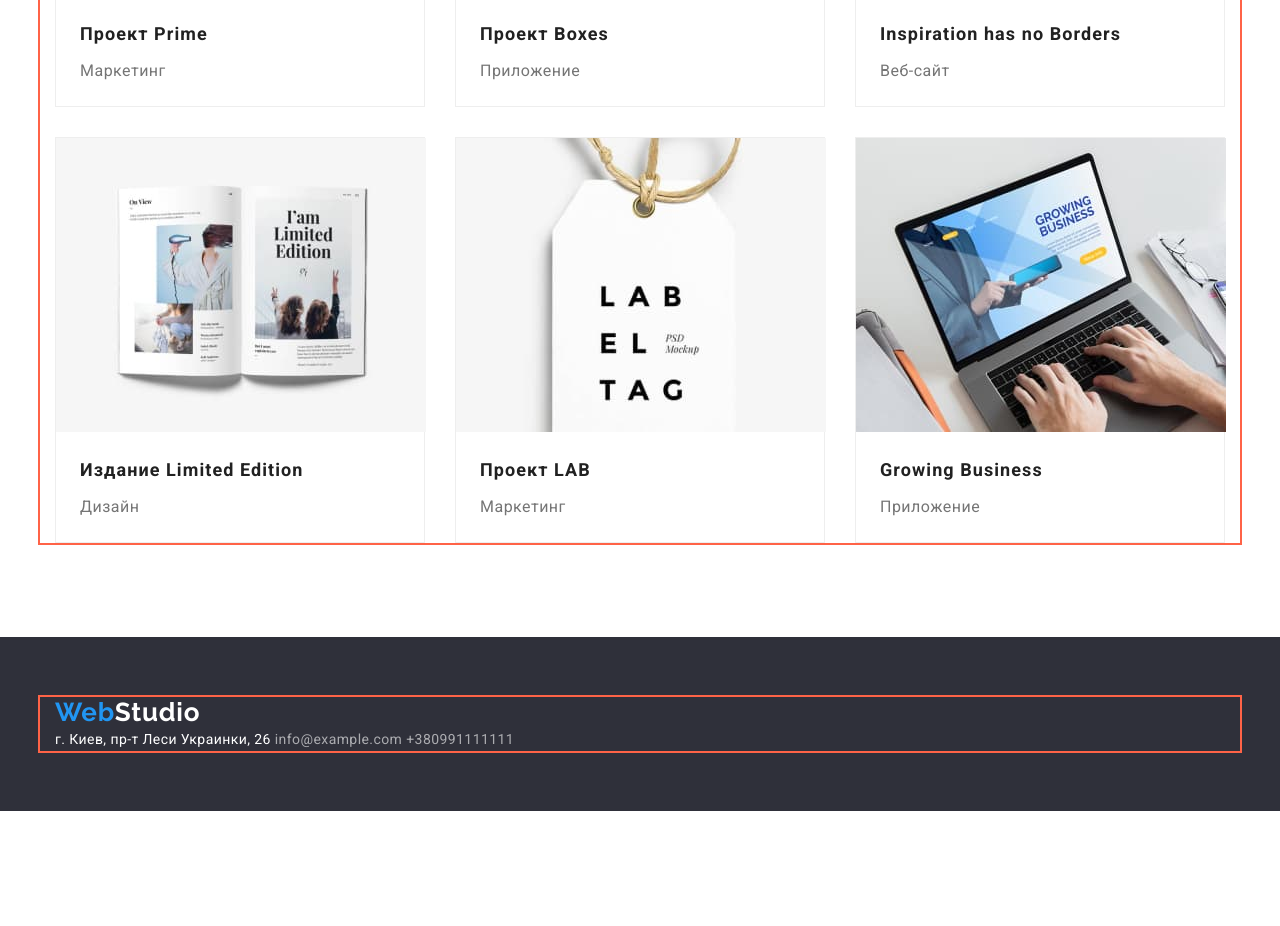
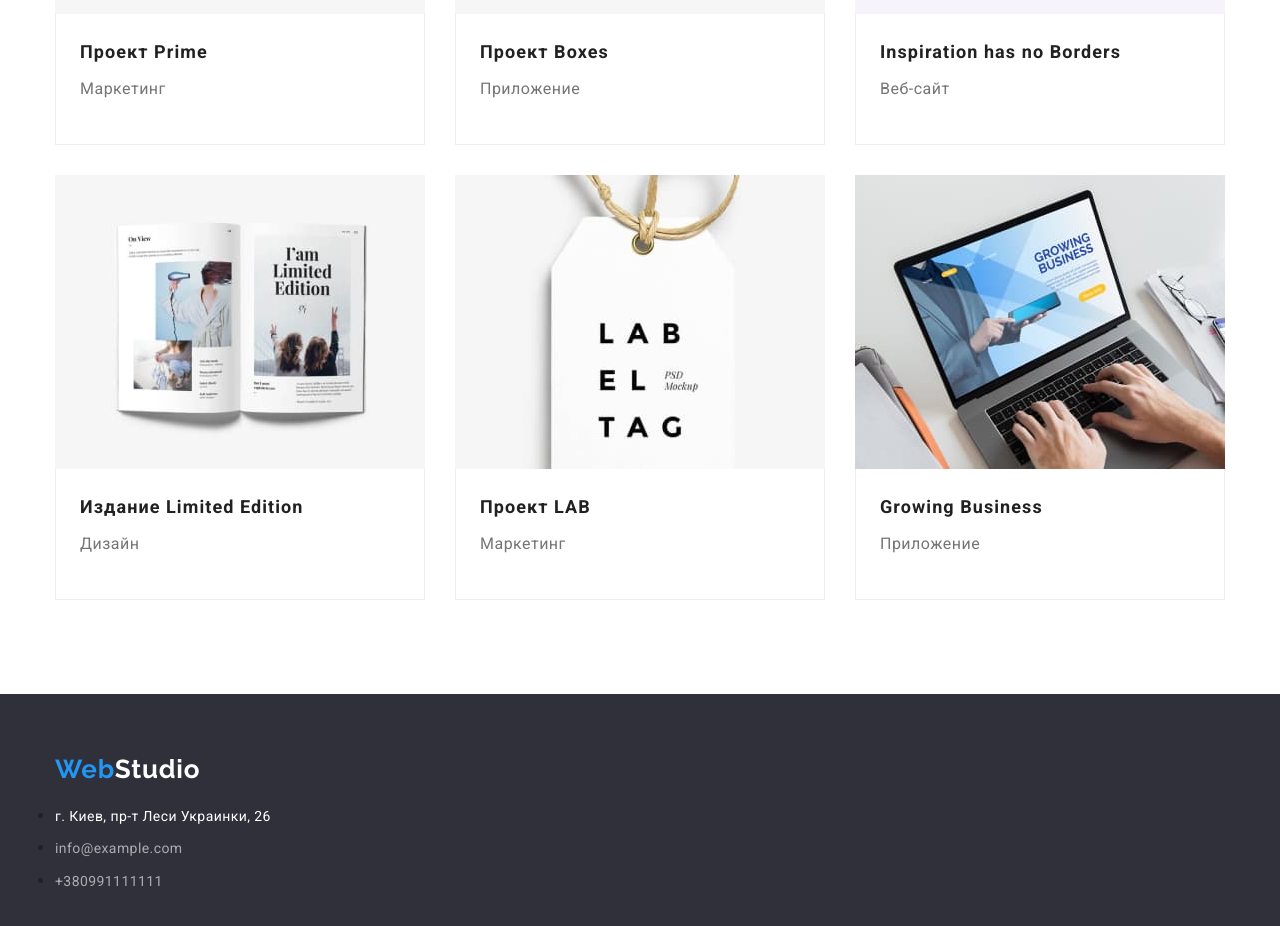
Before and after one commit to Lazyuno1987/goit-markup-hw-03, a plain HTML site: page portfolio.html in a window 1280 px wide. Shown: the part 1000-1926 px from the top of the page. Before the commit the page ends 1811 px from the top, so only its background shows below. Drawn offline with nearby package versions, Linux system fonts and the light colour scheme.

Commit message:
nove
nove

```diff
--- a/css/styles.css
+++ b/css/styles.css
@@ -39,7 +39,7 @@ img{
     padding-left: 15px;
     padding-right: 15px;
     margin: 0 auto;
-    outline: 2px solid tomato;
+
 
 }
 
@@ -294,6 +294,8 @@ color: grey;
 
 }
 
+
+
 .footer-logo{
 
     font-family: "Raleway";
@@ -303,6 +305,7 @@ color: grey;
     letter-spacing: 0.03em;
     color: var(--accent-color);
     margin-bottom: 20px;
+    display: block;
 
 }
 .footer-contact{
@@ -318,6 +321,7 @@ line-height: 1.71;
 letter-spacing: 0.03em;
 color: var(--other-color);
 margin-bottom: 9px;
+display: block;
 
 }
 .footer-link{
@@ -327,8 +331,11 @@ font-size: 14px;
 line-height: 1.71;
 letter-spacing: 0.03em;
 color: rgba(255, 255, 255, 0.6);
+display: block;
 margin-bottom: 9px;
 }
+
+
 
 .footer-link:hover, .footer-link:focus{
     color: grey;
@@ -373,20 +380,28 @@ padding: 6px 22px;
 }
 
 .content-item{
-    width: 368px;
-    border: 1px solid #EEEEEE;
+    width: 370px;
+
 
     }
-    .content-item:not(:nth-last-child(-n + 3)){
+
+    .content-border{
+        background: var(--other-color);
+        border-left: 1px solid #EEEEEE;
+        border-right: 1px solid #EEEEEE;
+        border-bottom: 1px solid #EEEEEE;
+        padding-top: 20px;
+        padding-bottom: 20px;
+    }
+
+.content-item:not(:nth-last-child(-n + 3)){
         margin-bottom: 30px;
     }
 .content-item:not(:nth-child(3n)){
 margin-right: 30px;
 }
 
-.images{
-    margin-bottom: 20px;
-}
+
 
 
 
--- a/portfolio.html
+++ b/portfolio.html
@@ -44,48 +44,66 @@
         <h2 class="visually-hidden content">Секция2</h2>
         <ul class="list content-list">
             <li class="content-item" ><a class="link" href=""><img class="images" src="./images/portfolio/img1.jpg" width="370" alt="фото">
+            <div class="content-border">
                 <h3 class="content-title">Технокряк</h3>
         <p class="content-text">Веб-сайт</p>
+    </div>
     </a>
     </li>
             <li class="content-item" ><a class="link" href=""><img class="images" src="./images/portfolio/img2.jpg" width="370" alt="фото">
+            <div class="content-border">
                 <h3 class="content-title">Постер New Orlean vs Golden Star</h3>
         <p class="content-text">Дизайн</p>
+    </div>
     </a>
     </li>
             <li class="content-item" ><a class="link" href=""><img class="images" src="./images/portfolio/img3.jpg" width="370" alt="фото">
+            <div class="content-border">
                 <h3 class="content-title">Ресторан Seafood</h3>
         <p class="content-text">Приложение</p>
+    </div>
     </a>
     </li>
             <li class="content-item" ><a class="link" href=""><img class="images" src="./images/portfolio/img4.jpg" width="370" alt="фото">
+            <div class="content-border">
                 <h3 class="content-title">Проект Prime</h3>
         <p class="content-text">Маркетинг</p>
+    </div>
     </a>
     </li>
             <li class="content-item" ><a class="link" href=""><img class="images" src="./images/portfolio/img5.jpg" width="370" alt="фото">
+            <div class="content-border">
                 <h3 class="content-title">Проект Boxes</h3>
         <p class="content-text">Приложение</p>
+    </div>
     </a>
     </li>
             <li class="content-item" ><a class="link" href=""><img class="images" src="./images/portfolio/img6.jpg" width="370" alt="фото">
+            <div class="content-border">
                 <h3 class="content-title">Inspiration has no Borders</h3>
         <p class="content-text">Веб-сайт</p>
+    </div>
     </a>
     </li>
             <li class="content-item" ><a class="link" href=""><img class="images" src="./images/portfolio/img7.jpg" width="370" alt="фото">
+            <div class="content-border">
                 <h3 class="content-title">Издание Limited Edition</h3>
         <p class="content-text">Дизайн</p>
+    </div>
     </a>
     </li>
             <li class="content-item" ><a class="link"  href=""><img class="images" src="./images/portfolio/img8.jpg" width="370" alt="фото">
+            <div class="content-border">
                 <h3 class="content-title">Проект LAB</h3>
         <p class="content-text">Маркетинг</p>
+    </div>
     </a>
     </li>
             <li class="content-item" ><a class="link" href=""><img class="images" src="./images/portfolio/img9.jpg" width="370" alt="фото">
+            <div class="content-border">
                 <h3 class="content-title">Growing Business</h3>
         <p class="content-text">Приложение</p>
+    </div>
     </a>
     </li>
 
@@ -97,9 +115,18 @@
 <footer class="footer">
     <div class="container">
     <a class="link footer-logo" href="">Web<span style="color: #FFFFFF;">Studio</span></a>
-        <address><a class="link logo-link" href="https://goo.gl/maps/KPs6RbWNCSLC7qSL6" target="_blank" rel="noopener noreferrer" >г. Киев, пр-т Леси Украинки, 26</a>
+        <address>
+            <ul class="footer-list">
+            <li class="footer-item">
+                <a class="link logo-link" href="https://goo.gl/maps/KPs6RbWNCSLC7qSL6" target="_blank" rel="noopener noreferrer" >г. Киев, пр-т Леси Украинки, 26</a>
+            </li>
+            <li class="footer-item">
                 <a class="link footer-link" href="mailto:info@example.com">info@example.com</a>
+            </li>
+            <li class="footer-item">
                 <a class="link footer-link" href="tel:+380991111111">+380991111111</a>
+            </li>
+            </ul>
             </address>
     </div>
 </footer>
```
Also changed, not shown: index.html (+8 -3 lines). Lines whose indentation alone changed are shown as unchanged.
